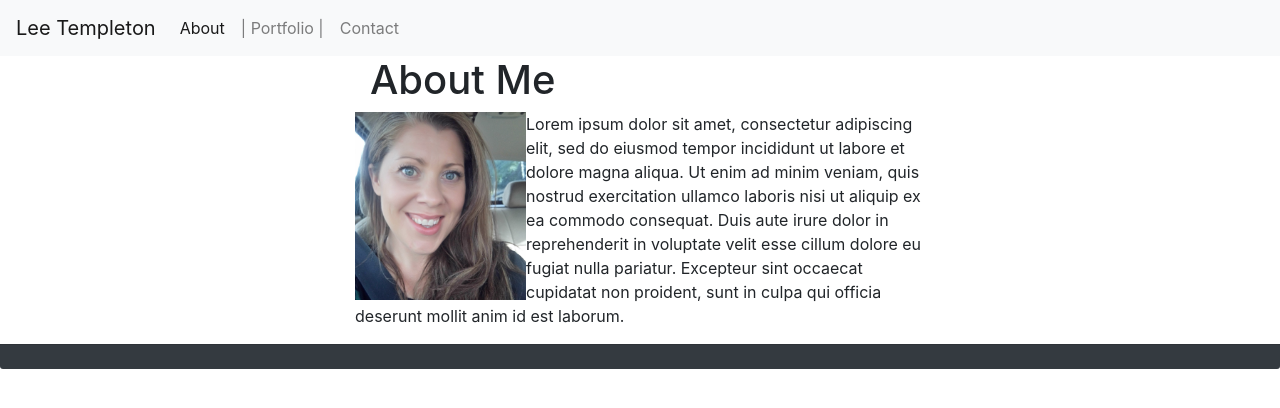
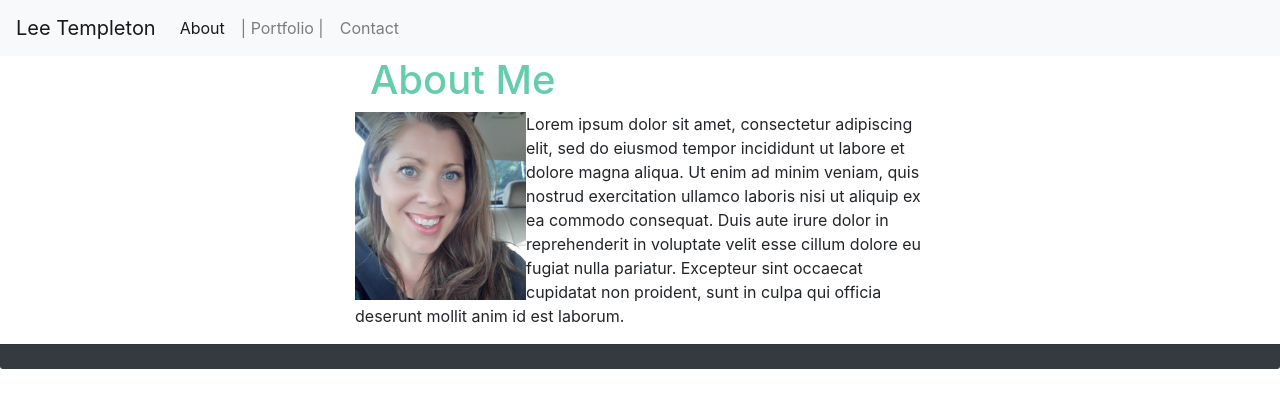
Before and after one commit to LeeKiri/HW2portfolio, a plain HTML site: page index.html in a window 1280 px wide. Drawn offline with nearby package versions, Linux system fonts and the light colour scheme.

Commit message:
debugged CSS link

```diff
--- a/custom.css
+++ b/custom.css
@@ -1,3 +1,4 @@
-.h1 {
+
+#heading {
     color: mediumaquamarine;
 }
--- a/index.html
+++ b/index.html
@@ -4,7 +4,7 @@
     <meta charset="UTF-8">
     <meta name="viewport" content="width=device-width, initial-scale=1.0">
     <link rel="stylesheet" href="https://cdn.jsdelivr.net/npm/bootstrap@4.5.3/dist/css/bootstrap.min.css" integrity="sha384-TX8t27EcRE3e/ihU7zmQxVncDAy5uIKz4rEkgIXeMed4M0jlfIDPvg6uqKI2xXr2" crossorigin="anonymous">
-    <linl rel="stylesheet" type="text/css" href="custom.css">
+    <link rel="stylesheet" type="text/css" href="custom.css">
     <title>Lee Templeton Website</title>
 </head>
 <body>
@@ -18,7 +18,7 @@
                     <a class="nav-link" href="#">About</a>
                   </li>
                   <li class="nav-item">
-                    <a class="nav-link" href="#">|  Portfolio  |</a>
+                    <a class="nav-link" href="https://leekiri.github.io/HW2portfolio/">|  Portfolio  |</a>
                   </li>
                   <li class="nav-item">
                     <a class="nav-link" href="#">Contact</a>
@@ -43,7 +43,6 @@
     </div>
 
 </body>
-
     <div class="footer">
         <footer class="card-footer bg-dark footer-font-style text-muted footer-position">
     </div>
--- a/style.css
+++ b/style.css
@@ -3,6 +3,6 @@
   .navbar {
       display: block;
   }
-  #heading h1 {
+  #heading {
       color: aqua;
   }
```
Also changed, not shown: contact.html (+1 -1 lines), portfolio.html (+1 -1 lines).
